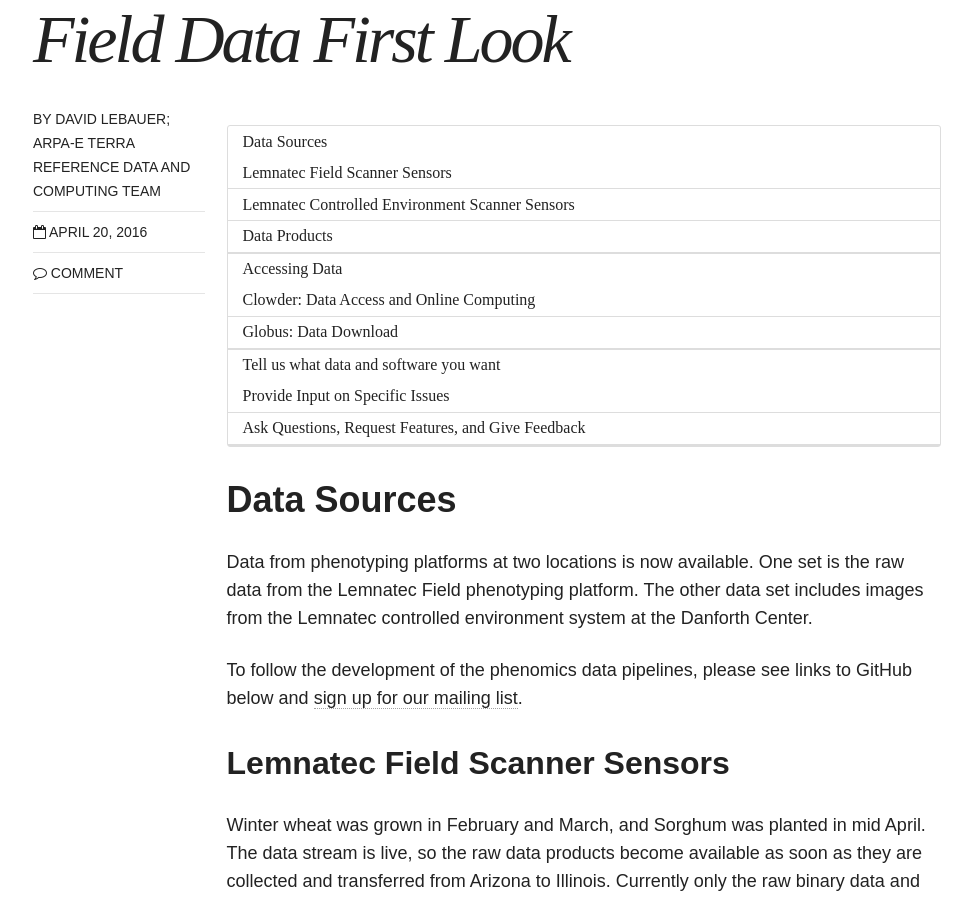
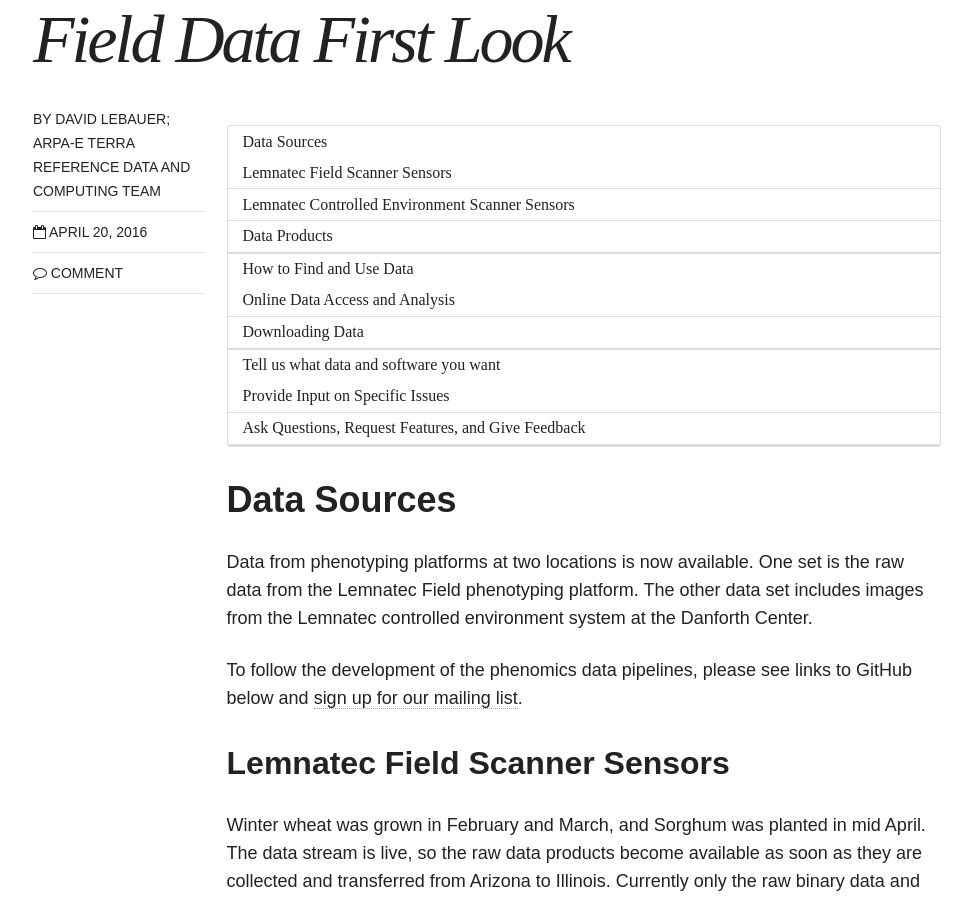
Before and after one commit to terra-reference/terraref.github.io, a Jekyll site: the page built from _posts/articles/2016-04-20-the-sensor-data-stream-comes-online.md, in a window 1280 px wide and 900 px high, scrolled down 575 px. Shown: the whole window, without its empty margins (153-1125 px from the left). Built offline with Jekyll 4.4.1, drawn with Linux system fonts in a browser that asks for light colours; nearby versions of some CDN libraries; comment, search, counter and statistics services are not loaded; some of the changed text lies outside the part shown.

Commit message:
small changes

```diff
--- a/_posts/articles/2016-04-20-the-sensor-data-stream-comes-online.md
+++ b/_posts/articles/2016-04-20-the-sensor-data-stream-comes-online.md
@@ -54,14 +54,14 @@ Version updates will depend on user feedback.
 Data are not publicly available at this point, but are available to TERRA scientists and collaborators.
 Other academic and commercial users are encouraged to contact us to discuss how you will use data.
 
-# Accessing Data
+# How to Find and Use Data
 
 There are two ways to access data. To use search, select, and compute on data in the cloud sign up for Clowder.
 This is the easiest way to use large datasets, where you can select data and then open Rstudio and Jupyter interfaces.
 To download data directly to your computer or server, use Globus.
 Both of these options are described below.
 
-## Clowder: Data Access and Online Computing
+## Online Data Access and Analysis
 
 
 TERRAREF uses [Clowder](https://clowder.ncsa.illinois.edu/) to organize, annotate, and process data generated by phenotyping platforms.
@@ -90,7 +90,7 @@ If you are willing to share source or compiled code that you have written to pro
 
 See our [Clowder Documentation](https://terraref.gitbooks.io/terraref-documentation/content/clowder.html) for more details.
 
-## Globus: Data Download
+## Downloading Data
 
 Globus provides a way for users to transfer large amounts of data.
 This is how to configure Globus to transfer data to your computer or server:
```
